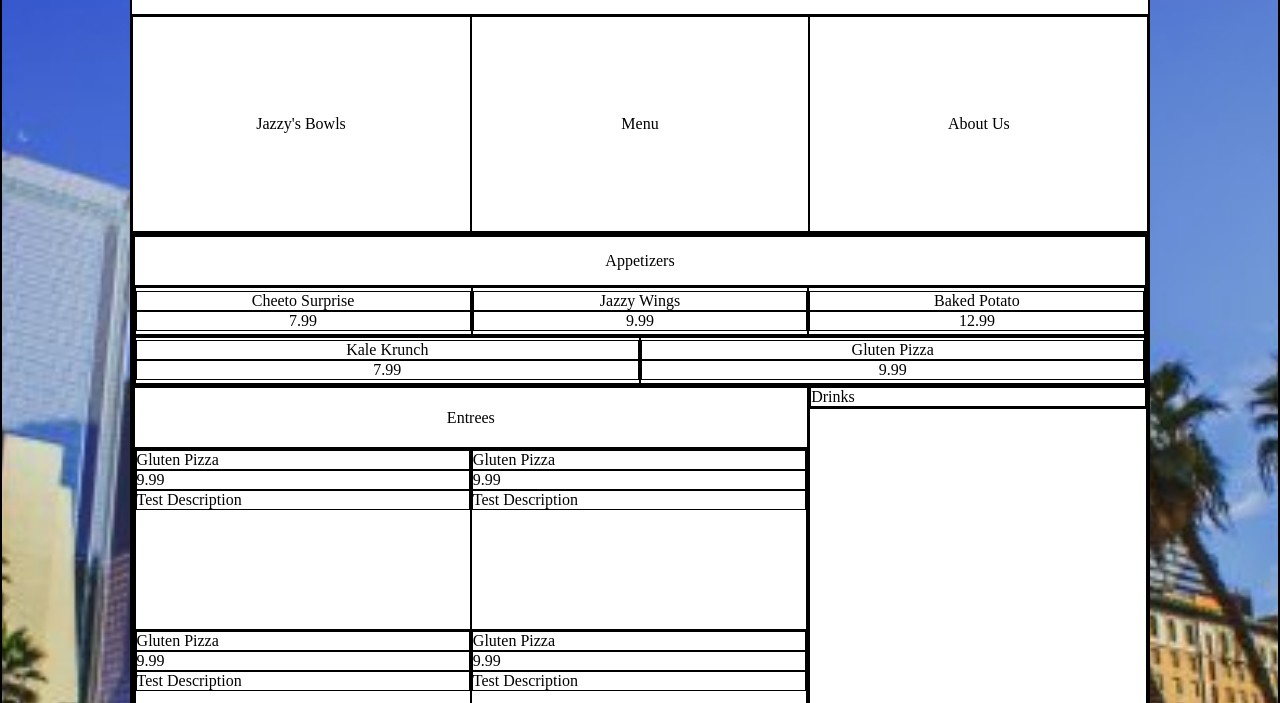
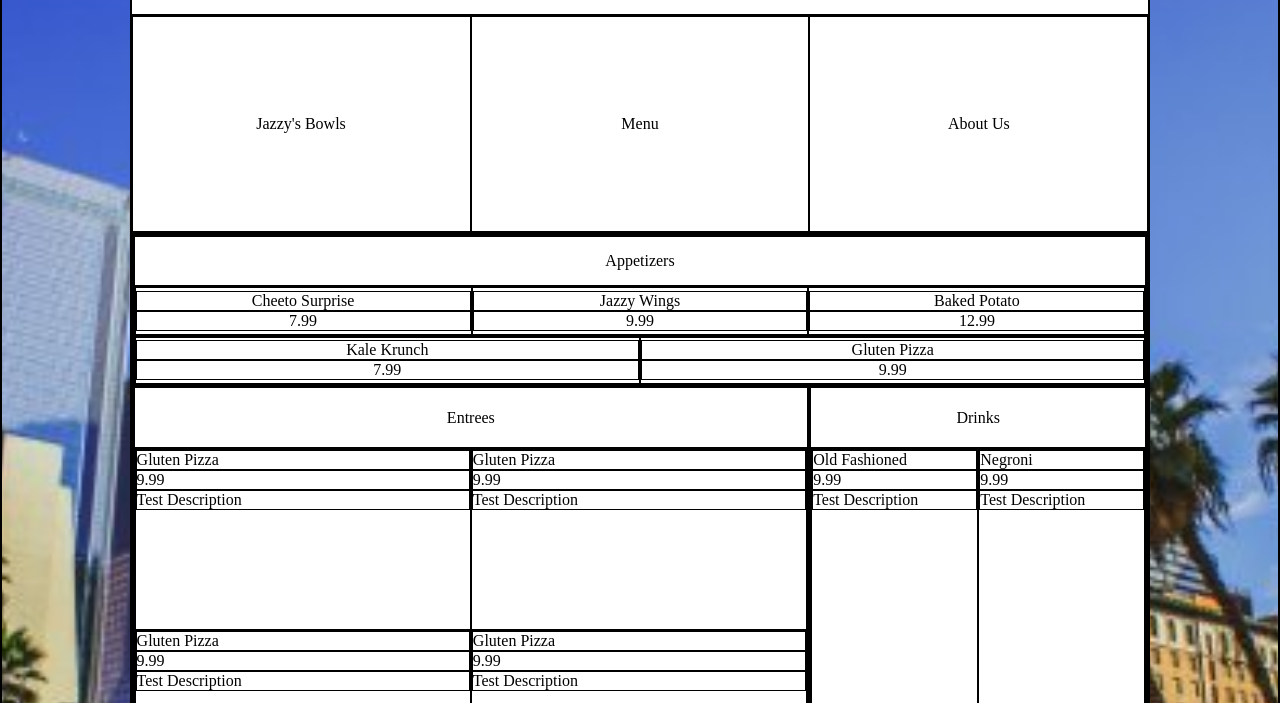
Before and after one commit to RTSolutionsLarry/odinRestaurantPage, a website built with webpack: page src/template.html in a window 1280 px wide. Both pictures are taken after a click on the element "Menu". Shown: the part 97-800 px from the top of the page. Built offline with nearby package versions, Linux system fonts and the light colour scheme.

Commit message:
Drink menu setup

```diff
--- a/src/menu.js
+++ b/src/menu.js
@@ -1,5 +1,4 @@
 const displayMenu = () => {
-    console.log('Inside menu js');
 
     const mainContent = document.getElementsByClassName('mainSection')[0];
 
@@ -213,7 +212,36 @@ const displayMenu = () => {
     drinkSection.classList.add("drinkSection");
     drinkContainer.appendChild(drinkSection);
 
-    drinkContainer.classList.add('menuSection')
+    drinkContainer.classList.add('menuSection');
+    drinkContainer.classList.add('drink');
+
+    for (let i = 0; i < 4 ; i++) {
+        const drinkItem = document.createElement('div');
+        drinkItem.classList.add('drinkItem');
+        drinkSection.appendChild(drinkItem);
+        drinkItemsElements.push(drinkItem);
+    }
+
+    let drinkItemIndex = 0;
+    for (let element of drinkItemsElements) {
+
+        const drinkName = document.createElement('div');
+        drinkName.classList.add('drinkName');
+        drinkName.innerText = drinkItems[drinkItemIndex].name;
+
+        const drinkPrice = document.createElement('div');
+        drinkPrice.classList.add('drinkPrice');
+        drinkPrice.innerText = drinkItems[drinkItemIndex].price;
+
+        const drinkDescription = document.createElement('div');
+        drinkDescription.classList.add('drinkDescription');
+        drinkDescription.innerText = drinkItems[drinkItemIndex].description;
+
+        element.appendChild(drinkName);
+        element.appendChild(drinkPrice);
+        element.appendChild(drinkDescription);
+        drinkItemIndex++;
+    }
 
     //append Section
 
--- a/src/styles.css
+++ b/src/styles.css
@@ -64,7 +64,8 @@ body {
 }
 
 .appetizerHeader,
-.entreeHeader {
+.entreeHeader,
+.drinkHeader {
     display: flex;
     justify-content: center;
     align-items: center;
@@ -102,3 +103,15 @@ body {
     grid-template-rows: 1fr 1fr 1fr;
     height: 100%;
 }
+
+.drink {
+    display: grid;
+    grid-template-rows: 1fr 9fr;
+}
+
+.drinkSection {
+    display: grid;
+    grid-template-columns: 1fr 1fr;
+    grid-template-rows: 1fr 1fr;
+    height: 100%;
+}
```
